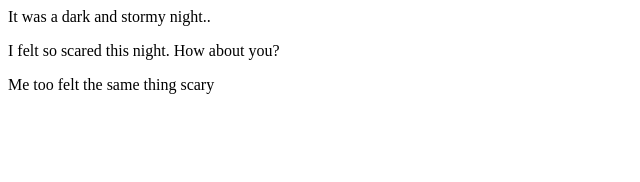
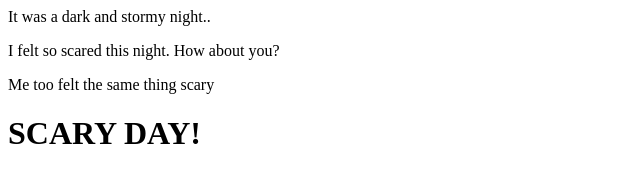
Before and after one commit to radhikalc101/fireside-story, a plain HTML site: page index.html in a window 1280 px wide. Shown: the whole page, without its empty margins (0-640 px from the left). Drawn offline with Linux system fonts and the light colour scheme.

Commit message:
added fourth line

```diff
--- a/index.html
+++ b/index.html
@@ -5,5 +5,6 @@
         </p>
       <p>I felt so scared this night. How about you?</p>
       <p> Me too felt the same thing scary</p>
+      <h1>SCARY DAY!</h1>
     </body>
 </html>
```
